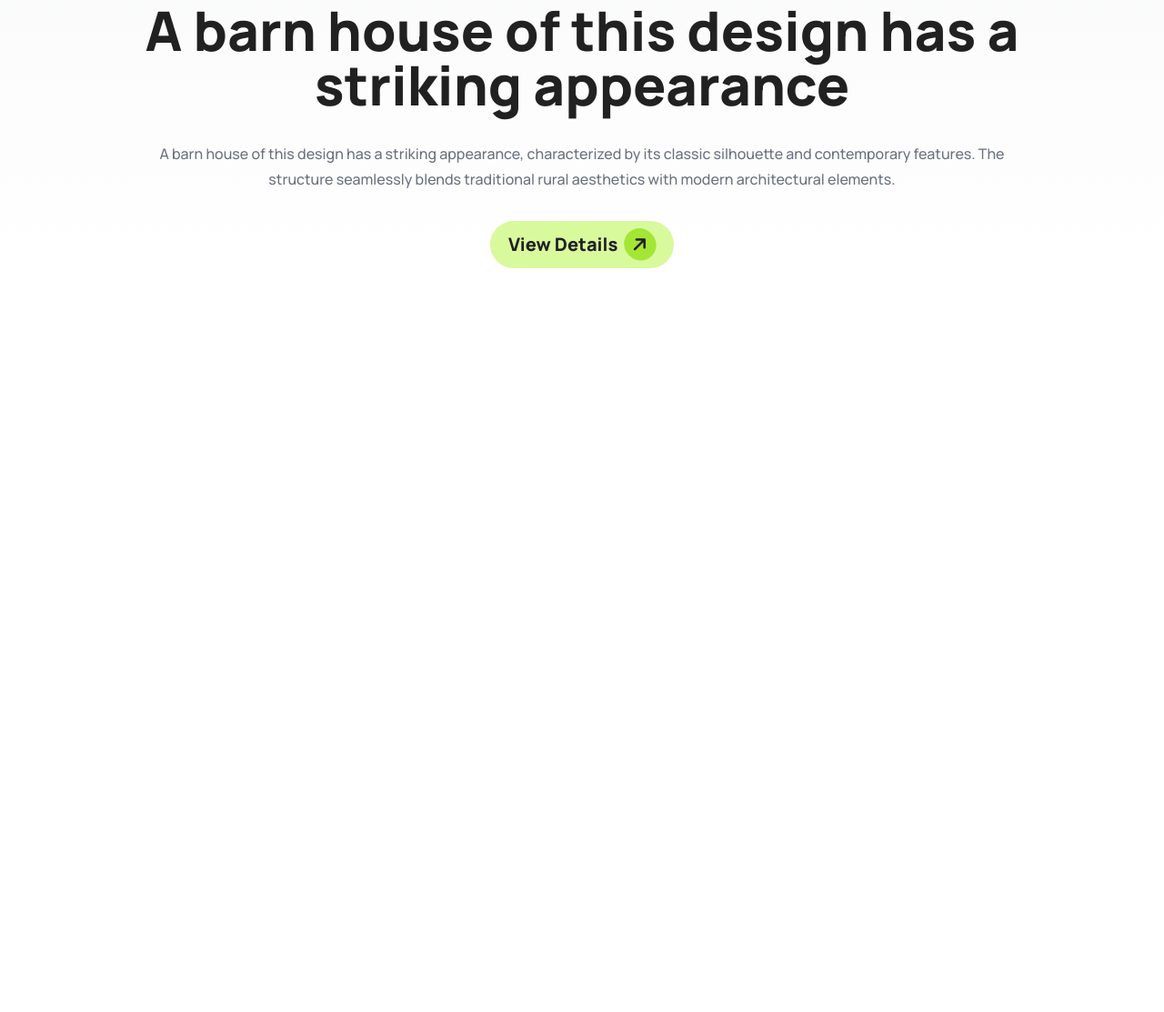
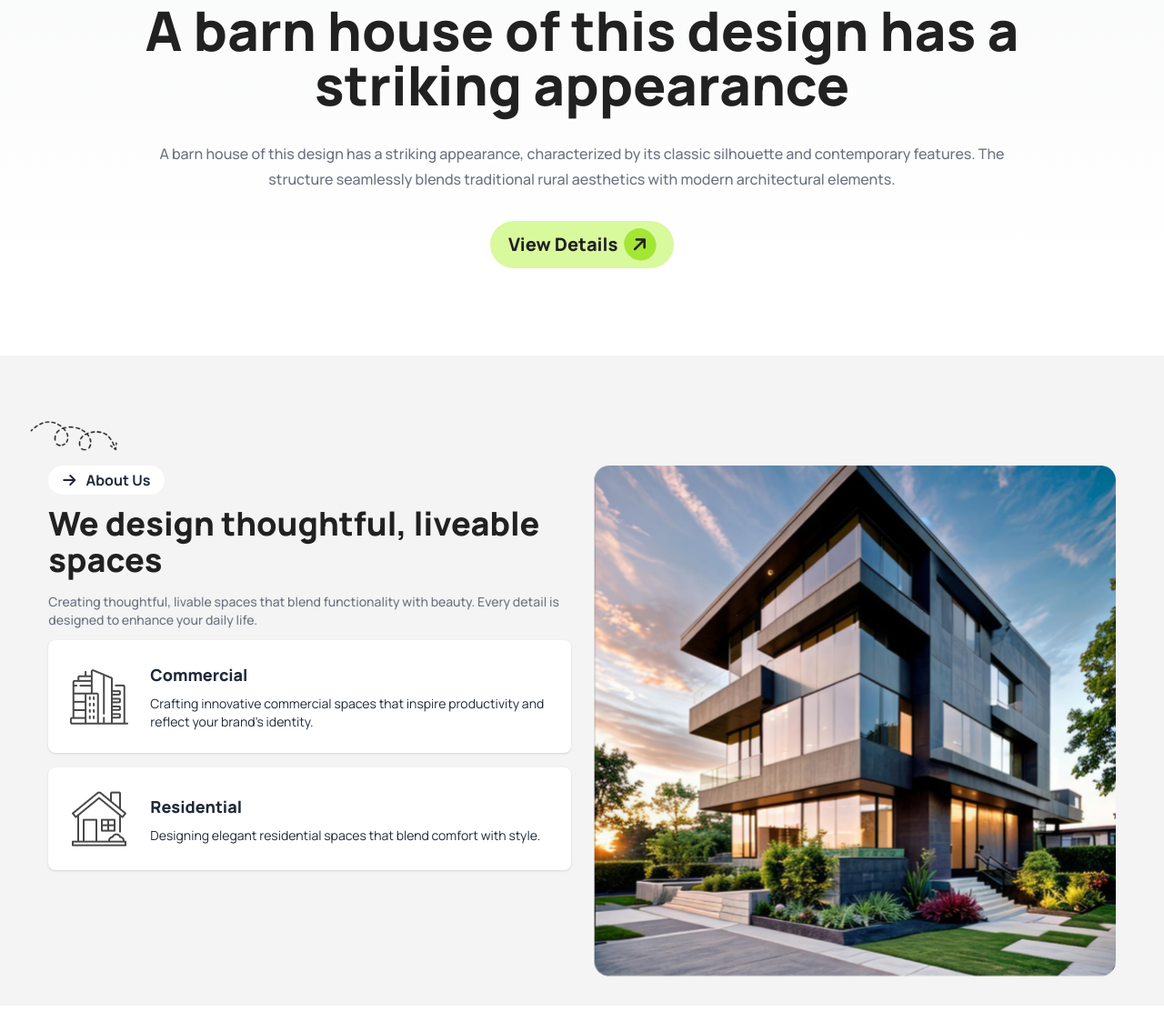
Before and after one commit to AminUddinOnim/Assignment-03, a plain HTML site: page index.html in a window 1280 px wide. Shown: the part 471-1584 px from the top of the page at 91% size. Before the commit the page ends 806 px from the top, so only its background shows below. Drawn offline with nearby package versions, Linux system fonts and the light colour scheme.

Commit message:
added about us section

```diff
--- a/index.html
+++ b/index.html
@@ -34,6 +34,7 @@
             colors: {
               clifford: "#da373d",
               textColor: "#212121",
+              aboutUs: "#F4F4F4",
             },
             fontFamily: {
               manrope: ["Manrope", "sans-serif"],
@@ -119,25 +120,98 @@
         <section class="banner my-10">
           <!-- image container -->
           <div>
-             <img class="mx-auto" src="assets/banner.png" alt="">
+            <img class="mx-auto" src="assets/banner.png" alt="" />
           </div>
           <!-- text container -->
           <div class="text-center space-y-5 md:space-y-8 mt-4">
-              <h1 class="text-textColor font-extrabold text-3xl md:text-5xl lg:text-6xl leading-tight">
+            <h1
+              class="text-textColor font-extrabold text-3xl md:text-5xl lg:text-6xl leading-tight"
+            >
               A barn house of this design has a striking appearance
             </h1>
-              <p class="font-medium text-gray-500 md:w-5/6 mx-auto leading-7">A barn house of this design has a striking appearance, characterized by its classic silhouette and contemporary features. The structure seamlessly blends traditional rural aesthetics with modern architectural elements.</p>
+            <p class="font-medium text-gray-500 md:w-5/6 mx-auto leading-7">
+              A barn house of this design has a striking appearance,
+              characterized by its classic silhouette and contemporary features.
+              The structure seamlessly blends traditional rural aesthetics with
+              modern architectural elements.
+            </p>
             <div>
-                <button class="bg-lime-200 text-xl font-extrabold rounded-full py-2 px-5 text-textColor w-full md:w-fit">
+              <button
+                class="bg-lime-200 text-xl font-extrabold rounded-full py-2 px-5 text-textColor w-full md:w-fit"
+              >
                 View Details
-                  <i class="fa-solid fa-arrow-right -rotate-45 ml-1 bg-lime-400 p-2 rounded-full"></i>
+                <i
+                  class="fa-solid fa-arrow-right -rotate-45 ml-1 bg-lime-400 p-2 rounded-full"
+                ></i>
               </button>
             </div>
           </div>
         </section>
       </div>
     </header>
-    <main></main>
+
+    <main>
+      <div class="bg-aboutUs my-24 py-14 lg:py-8">
+        <section class="aboutUs w-11/12 mx-auto">
+          <!-- Vector image-->
+          <div class=" hidden lg:block w-24 py-10 pb-4 -ml-5">
+            <img src="assets/Vector.png" alt="" />
+          </div>
+
+          <div class="grid grid-cols-1 lg:grid-cols-2 gap-6">
+            <!-- about us -->
+            <div>
+              <!-- about us capsule -->
+               <div class="flex justify-center lg:justify-start">
+                 <div class="bg-white py-1 px-4 rounded-full text-center inline-block">
+                   <i class="fa-solid fa-arrow-right mr-2"></i> <span class="font-bold">About Us</span>
+                 </div>
+               </div>
+              <!-- about text container -->
+               <div class="space-y-4 my-3 text-center lg:text-left">
+                <h1 class="text-textColor font-extrabold text-2xl lg:text-4xl ">
+                We design thoughtful, liveable spaces
+              </h1>
+              <p class="font-medium text-gray-500 text-sm">
+                Creating thoughtful, livable spaces that blend functionality with beauty. Every detail is designed to enhance your daily life.
+              </p>
+               </div>
+              <!-- card -->
+               <div class="mt-6 md:flex md:justify-center md:items-center md:mt-0 md-space-y-0 md:gap-3 lg:block">
+                <!-- card-1 -->
+                 <div>
+                  <!-- img -->
+                   <div class="bg-white p-6 rounded-lg flex gap-6 items-start lg:items-center mb-4 md:mb-0 lg:mb-4 shadow">
+                    <img class="w-12 lg:w-auto" src="assets/commercial.png" alt="">
+                    <!-- text container -->
+                     <div class="space-y-2">
+                      <h1 class="font-extrabold text-lg">Commercial</h1>
+                      <p class="text-sm">Crafting innovative commercial spaces that inspire productivity and reflect your brand's identity.</p>
+                     </div>
+                   </div>
+                 </div>
+                 <!-- card-2 -->
+                  <div>
+                  <!-- img -->
+                   <div class="bg-white p-6 rounded-lg flex gap-6 items-start lg:items-center shadow">
+                    <img class="w-12 lg:w-auto" src="assets/residential.png" alt="">
+                    <!-- text container -->
+                     <div class="space-y-2">
+                      <h1 class="font-extrabold text-lg">Residential</h1>
+                      <p class="text-sm">Designing elegant residential spaces that blend comfort with style.</p>
+                     </div>
+                   </div>
+                 </div>
+               </div>
+            </div>
+            <!-- about us image -->
+             <div>
+              <img class="w-full h-full" src="assets/Rectangle.png" alt="">
+             </div>
+          </div>
+        </section>
+      </div>
+    </main>
     <footer></footer>
   </body>
 </html>
```
Lines whose indentation alone changed are shown as unchanged.
